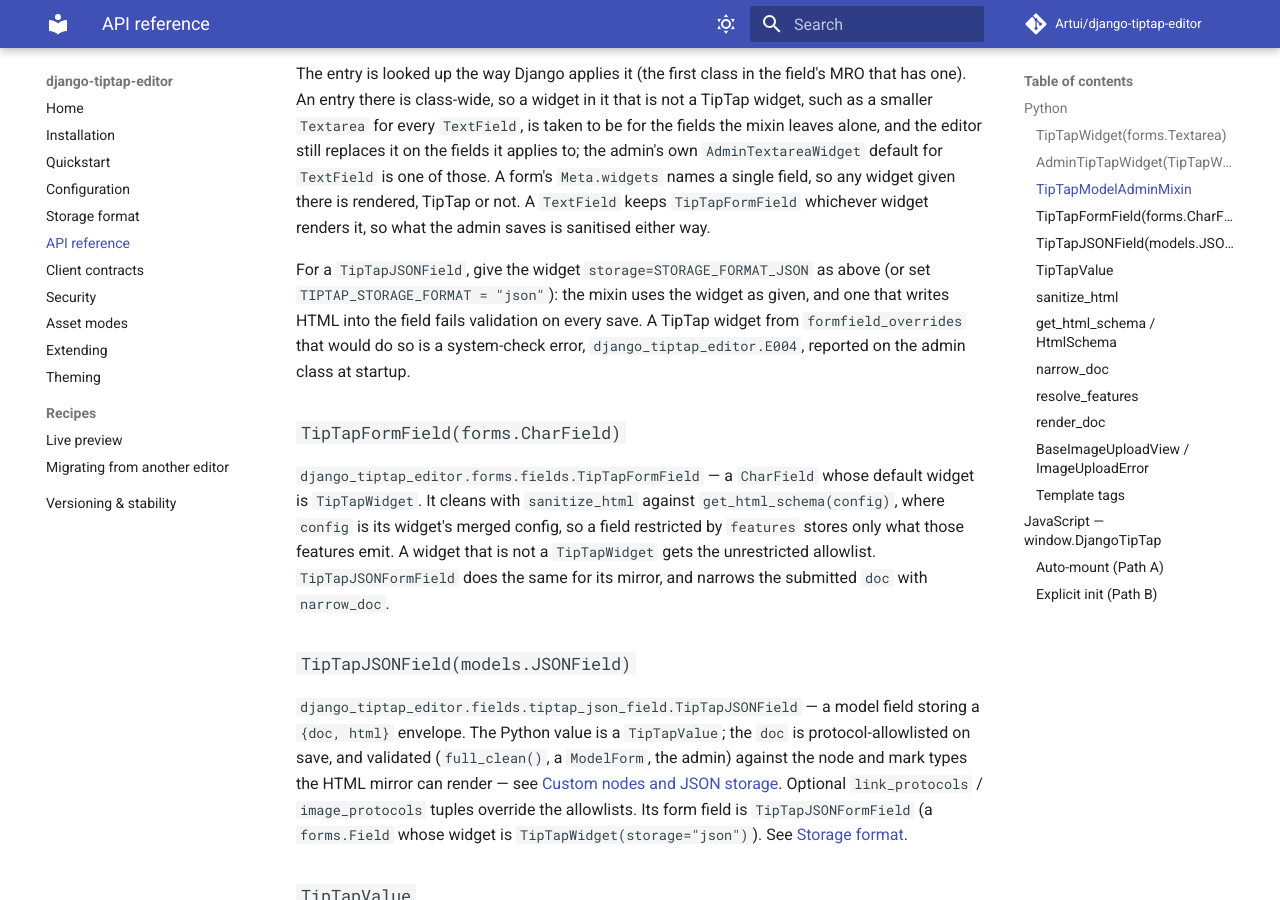
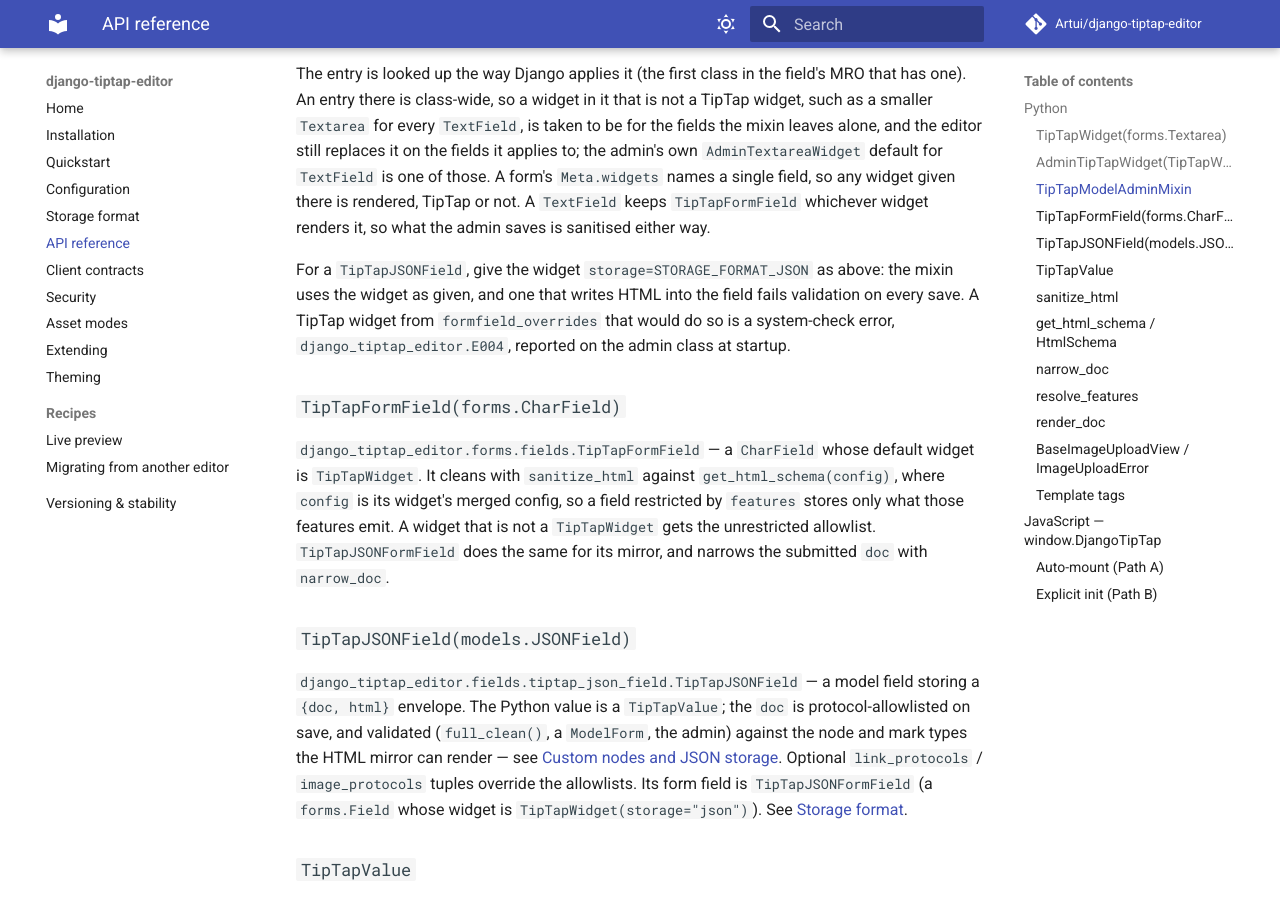
Before and after one commit to Artui/django-tiptap-editor, an MkDocs documentation site: the page built from docs/api.md, in a window 1280 px wide and 900 px high, scrolled down 1278 px. Built offline with MkDocs 1.6.1 and Material for MkDocs 9.7.7, drawn with Linux system fonts in a browser that asks for light colours; comment, search, counter and statistics services are not loaded.

Commit message:
Say the widget rule and the percentage once, and as the code has them
The upgrade note named AdminTipTapWidget where the mixin honours any
TipTapWidget, and offered a project-wide TIPTAP_STORAGE_FORMAT as a fix for a
JSON field's widget, which would also change every widget that names no
storage. The Fixed entry repeated what the upgrade note lists as newly raising.

Co-Authored-By: Claude Sonnet 5.5 <noreply@anthropic.com>

```diff
--- a/docs/api.md
+++ b/docs/api.md
@@ -65,9 +65,9 @@ those. A form's `Meta.widgets` names a single field, so any widget given there i
 rendered, TipTap or not. A `TextField` keeps `TipTapFormField` whichever widget
 renders it, so what the admin saves is sanitised either way.
 
-For a `TipTapJSONField`, give the widget `storage=STORAGE_FORMAT_JSON` as above (or
-set `TIPTAP_STORAGE_FORMAT = "json"`): the mixin uses the widget as given, and one
-that writes HTML into the field fails validation on every save. A TipTap widget from
+For a `TipTapJSONField`, give the widget `storage=STORAGE_FORMAT_JSON` as above: the
+mixin uses the widget as given, and one that writes HTML into the field fails
+validation on every save. A TipTap widget from
 `formfield_overrides` that would do so is a system-check error,
 `django_tiptap_editor.E004`, reported on the admin class at startup.
 
```
Also changed, not shown: CHANGELOG.md (+6 -8 lines).
